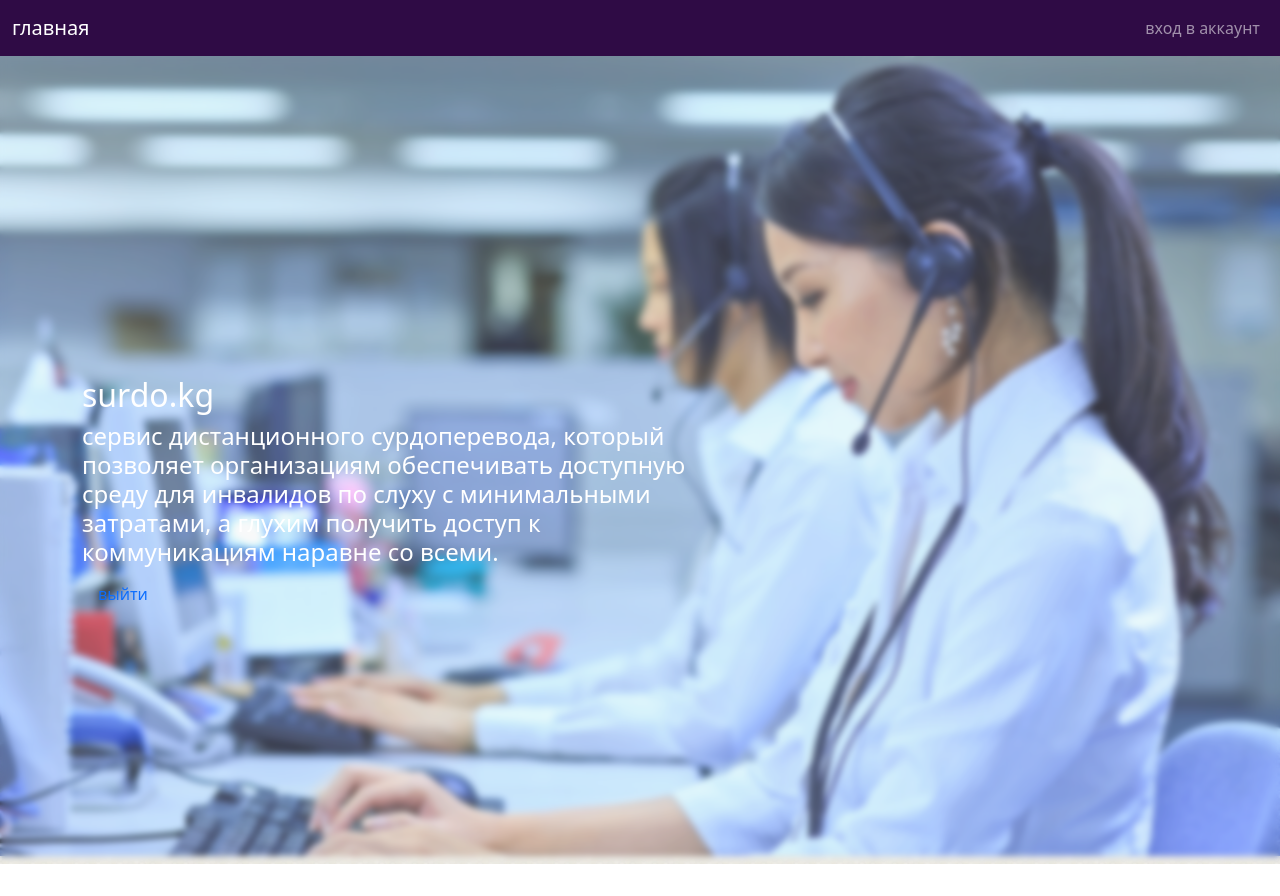
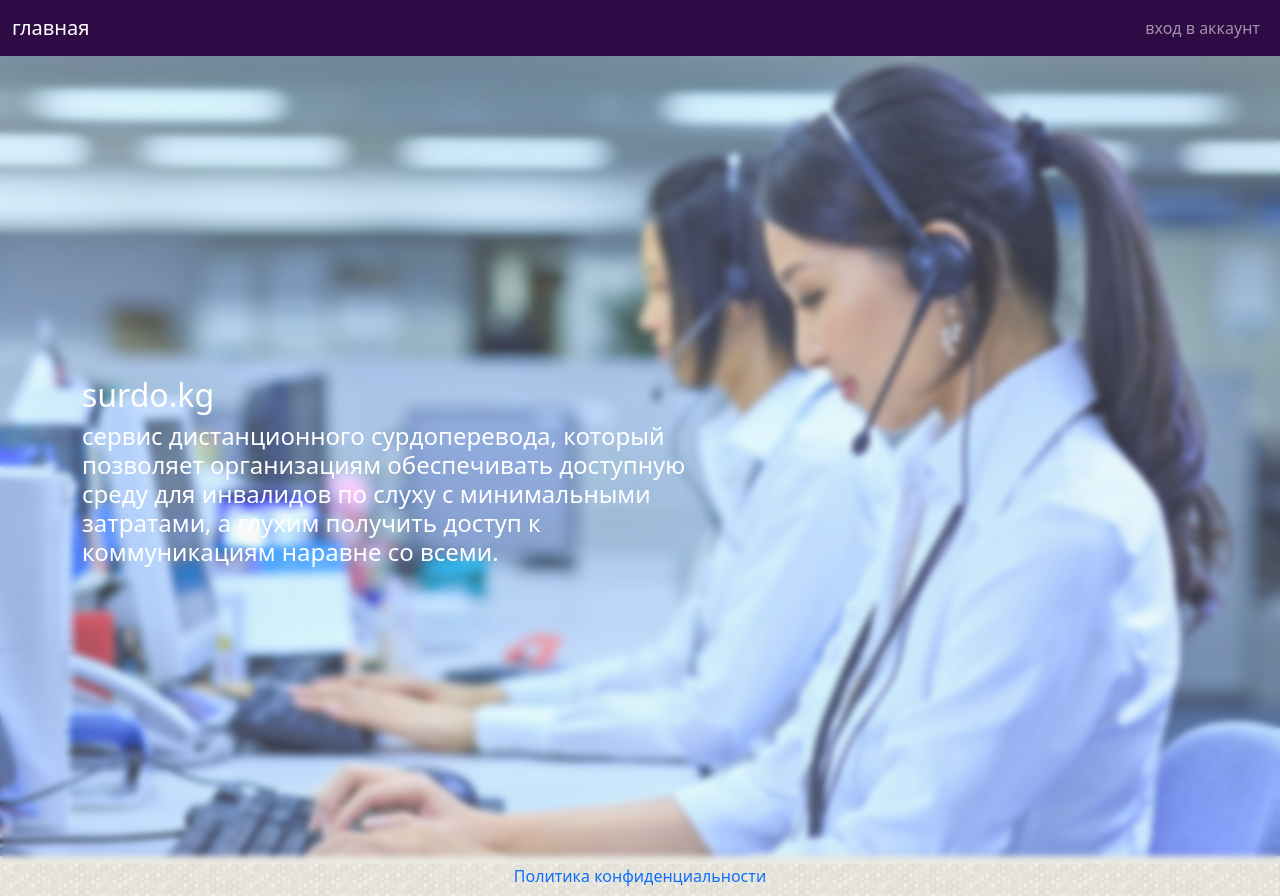
Before and after one commit to aibek23/Call-Center_sign_language, a React (Create React App) app in the folder client/: page /HomePage in a window 1280 px wide. Before the commit the page ends 864 px from the top, so only its background shows below. Built offline with nearby package versions, Linux system fonts and the light colour scheme; no server answers.

Commit message:
PrivacyPolicy_index.html

```diff
--- a/client/src/pages/HomePage.js
+++ b/client/src/pages/HomePage.js
@@ -5,17 +5,20 @@
 export const HomePage = () => {
 
     return(
+    <>
     <div className="Home_Page">
         <div className="blur">
         <div className="container">
             <div className={styles.title}>
             <h2>surdo.kg</h2>
-            <h4>сервис дистанционного сурдоперевода, который позволяет организациям обеспечивать доступную среду для инвалидов по слуху с минимальными затратами, а глухим получить доступ к коммуникациям наравне со всеми.</h4>
-            <Link className="nav-link" to="/" >выйти</Link>
+            <h4>сервис дистанционного сурдоперевода, который позволяет организациям обеспечивать доступную среду для инвалидов по слуху с минимальными затратами,
+                а глухим получить доступ к коммуникациям наравне со всеми.</h4>
             </div>
         </div>
         </div>
     </div>
+    <div className="text-center"><Link className="nav-link" to="/PrivacyPolicy" >Политика конфиденциальности</Link></div>
+    </>
     )
 
 }
```
